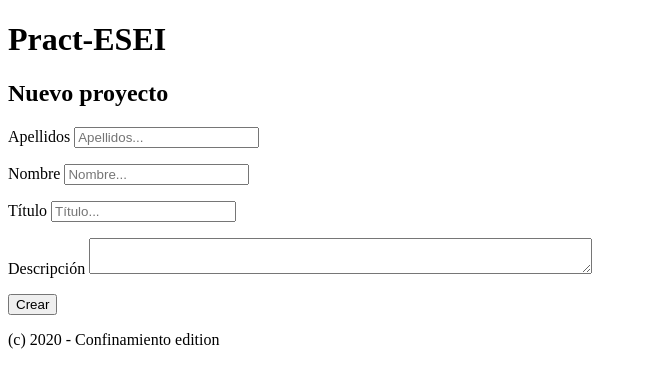
After one commit to Baltasarq/pract-esei, a Python web app: template templates/nuevo_proyecto.html in a window 1280 px wide. The commit adds this page. Shown: the top 388 px of the page, without its empty margins (0-647 px from the left). Run offline with Jinja, Linux system fonts and the light colour scheme; the template is opened without the code that fills it: most values are stand-ins (such as "Sample title", 1, 10 or a date in 2020).

Commit message:
new project added

```diff
--- a/app.yaml
+++ b/app.yaml
@@ -21,6 +21,9 @@ handlers:
 - url: /proyectos/lista
   script: handlers.proyectos.lista.app
 
+- url: /proyectos/nuevo
+  script: handlers.proyectos.nuevo.app
+
 libraries:
 - name: webapp2
   version: "2.5.2"
--- a/handlers/proyectos/lista.py
+++ b/handlers/proyectos/lista.py
@@ -6,10 +6,11 @@ from model.proyecto import Proyecto
 
 class ListaProyectosHandler(webapp2.RequestHandler):
     def get(self):
-        proyectos = Proyecto.recupera_para(self.request)
+        asignatura, proyectos = Proyecto.recupera_para(self.request)
 
         valores_plantilla = {
-            "proyectos": proyectos
+            "proyectos": proyectos,
+            "asignatura": asignatura
         }
 
         jinja = jinja2.get_jinja2(app=self.app)
--- a/model/proyecto.py
+++ b/model/proyecto.py
@@ -24,6 +24,6 @@ class Proyecto(ndb.Model):
         if id_asg:
             clave_asignatura = ndb.Key(urlsafe=id_asg)
             proyectos = Proyecto.query(Proyecto.clave_asignatura == clave_asignatura)
-            return proyectos
+            return (clave_asignatura.get(), proyectos)
         else:
             print("ERROR: asignatura no encontrada")
--- a/templates/esqueleto.html
+++ b/templates/esqueleto.html
@@ -7,6 +7,6 @@
 <body>
     <h1>Pract-ESEI</h1>
     {% block contenido %}{% endblock %}
-    <p>(c) 2020 - Confimamiento edition</p>
+    <p>(c) 2020 - Confinamiento edition</p>
 </body>
 </html>
--- a/templates/lista_proyectos.html
+++ b/templates/lista_proyectos.html
@@ -2,18 +2,20 @@
 
 {% block contenido %}
 <h2>Proyectos</h2>
+<h3>{{ asignatura.nombre }}({{ asignatura.curso }})</h3>
 
 {% if proyectos.count() > 0 %}
     {% for proyecto in proyectos %}
         (<a href="/proyectos/elimina?id={{ proyecto.key.urlsafe() }}">supr</a>)
         (<a href="/proyectos/modifica?id={{ proyecto.key.urlsafe() }}">modif</a>)
         {% include "entrada_proyecto.html" %}
+        <br/>
     {% endfor %}
 {% else %}
     <p><b>No hay proyectos registrados.</b></p>
 {% endif %}
 
 <p>
-    <a href="/proyectos/nueva">Nuevo proyecto</a>
+    <a href="/proyectos/nuevo?asg={{ asignatura.key.urlsafe() }}">Nuevo proyecto</a>
 </p>
 {% endblock %}
--- /dev/null
+++ b/templates/nuevo_proyecto.html
@@ -0,0 +1,49 @@
+{% extends "esqueleto.html" %}
+
+{% block contenido %}
+<h2>Nuevo proyecto</h2>
+<form id="frmNuevoProyecto"
+       method="post"
+       action="/proyectos/nuevo?asg={{ clave_asignatura }}"
+       onsubmit="return check()">
+
+    <p>
+    <label for="edApellidos">Apellidos</label>
+    <input type="text" id="edApellidos" name="edApellidos"
+            placeholder="Apellidos..."/>
+    </p>
+
+    <p>
+    <label for="edNombre">Nombre</label>
+    <input type="text" id="edNombre" name="edNombre"
+            placeholder="Nombre..." />
+    </p>
+
+    <p>
+    <label for="edTitulo">Título</label>
+    <input type="text" id="edTitulo" name="edTitulo"
+           placeholder="Título..." />
+    </p>
+
+    <p>
+    <label for="edDesc">Descripción</label>
+    <textarea id="edDesc" name="edDesc" rows="2" cols="60"></textarea>
+    </p>
+
+    <p><input type="submit" value="Crear"></p>
+</form>
+
+<script>
+    function check()
+    {
+        const edApellidos = document.getElementById( "edApellidos" );
+        const edNombre = document.getElementById( "edNombre" );
+        const edTitulo = document.getElementById( "edTitulo" );
+
+
+        return ( edNombre.value.trim().length > 0
+              && edApellidos.value.trim().length > 0
+              && edTitulo.value.trim().length > 0 );
+    }
+</script>
+{% endblock %}
```
Also changed, not shown: handlers/proyectos/nuevo.py (added, +49 -0 lines).
